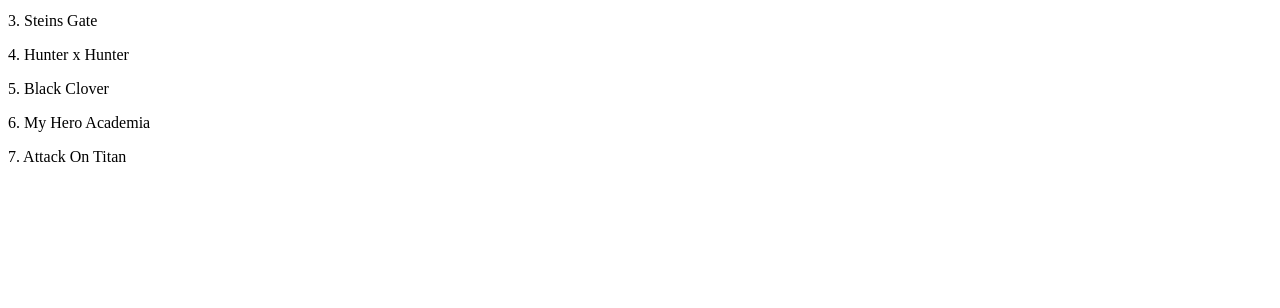
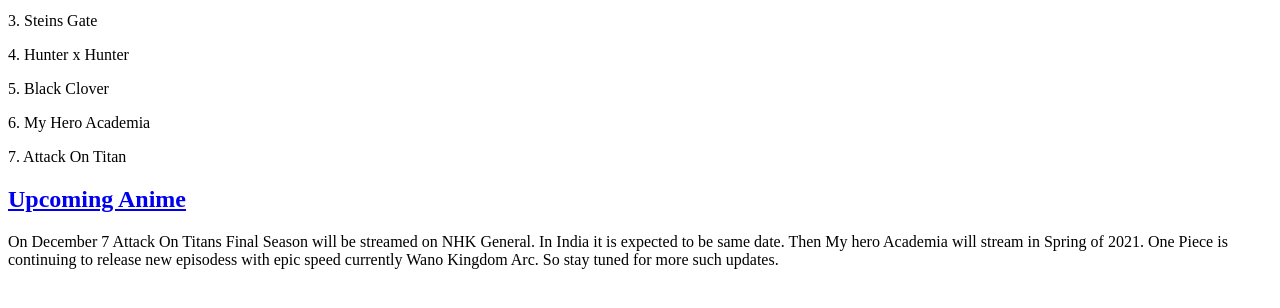
Before and after one commit to AvdhootJadhav/firstblog, a Django app: page / in a window 1280 px wide. Shown: the part 326-634 px from the top of the page. Run offline with Django 3.2, Linux system fonts and the light colour scheme.

Commit message:
Some changes

```diff
--- a/blog/templates/blog/post_list.html
+++ b/blog/templates/blog/post_list.html
@@ -23,5 +23,13 @@
             <p> 7. Attack On Titan
             </p>
         </div>
+        <div>
+           <h2><a href="/">Upcoming Anime</a></h2>
+           <p>On December 7 Attack On Titans Final Season will be streamed on NHK General. In India it is
+               expected to be same date. Then My hero Academia will stream in Spring of 2021. One Piece is continuing
+               to release new episodess with epic speed currently Wano Kingdom Arc. So stay tuned for more such
+               updates.
+           </p>
+        </div>
     </body>
 </html>
```
